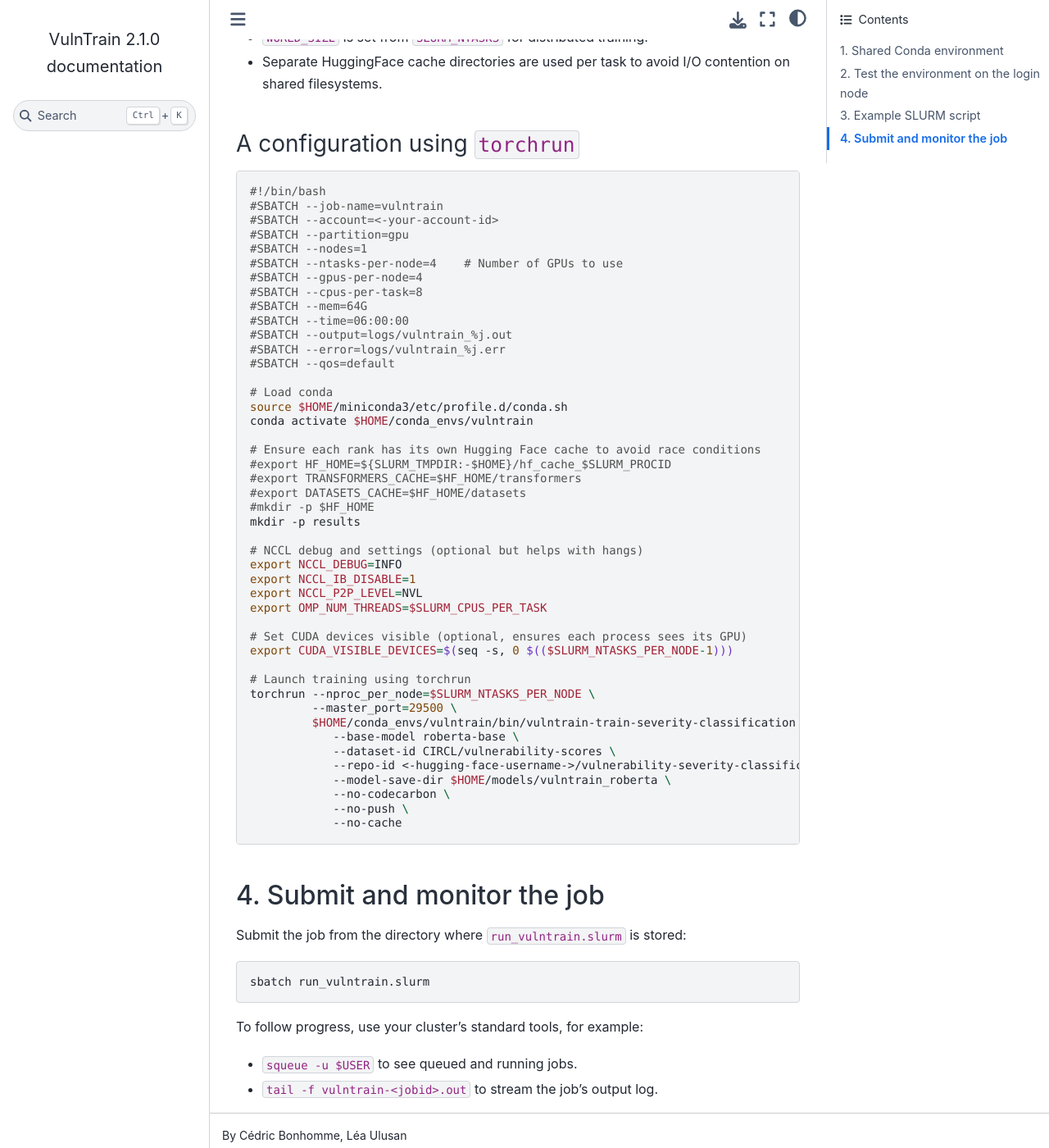
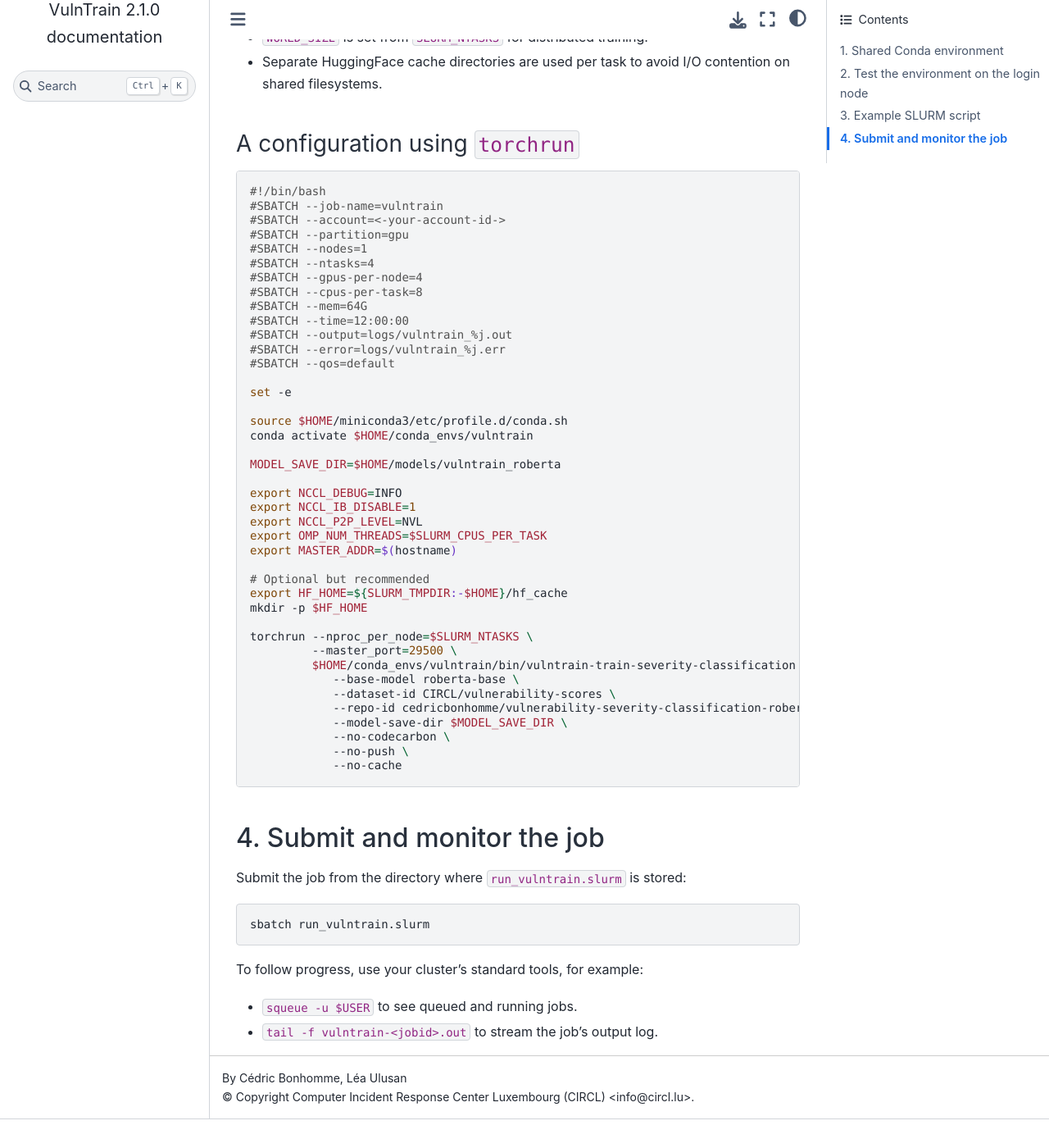
Before and after one commit to vulnerability-lookup/VulnTrain, a Sphinx documentation site: the page built from docs/hpc.md, in a window 1280 px wide and 1400 px high, scrolled down 2843 px. Shown: the whole window at 82% size. Built offline with Sphinx 7.4.7 and the Sphinx Book theme 1.1.4, drawn with Linux system fonts in a browser that asks for light colours; after the commit the page ends 4208 px from its top, so only the background shows below that.

Commit message:
chg: [documentation] Updated SLURM script using torchrun for EU-HPC.

````diff
--- a/docs/hpc.md
+++ b/docs/hpc.md
@@ -148,46 +148,42 @@ Key points:
 ```bash
 #!/bin/bash
 #SBATCH --job-name=vulntrain
-#SBATCH --account=<-your-account-id>
+#SBATCH --account=<-your-account-id->
 #SBATCH --partition=gpu
 #SBATCH --nodes=1
-#SBATCH --ntasks-per-node=4    # Number of GPUs to use
+#SBATCH --ntasks=4
 #SBATCH --gpus-per-node=4
 #SBATCH --cpus-per-task=8
 #SBATCH --mem=64G
-#SBATCH --time=06:00:00
+#SBATCH --time=12:00:00
 #SBATCH --output=logs/vulntrain_%j.out
 #SBATCH --error=logs/vulntrain_%j.err
 #SBATCH --qos=default
 
-# Load conda
+set -e
+
 source $HOME/miniconda3/etc/profile.d/conda.sh
 conda activate $HOME/conda_envs/vulntrain
 
-# Ensure each rank has its own Hugging Face cache to avoid race conditions
-#export HF_HOME=${SLURM_TMPDIR:-$HOME}/hf_cache_$SLURM_PROCID
-#export TRANSFORMERS_CACHE=$HF_HOME/transformers
-#export DATASETS_CACHE=$HF_HOME/datasets
-#mkdir -p $HF_HOME
-mkdir -p results
+MODEL_SAVE_DIR=$HOME/models/vulntrain_roberta
 
-# NCCL debug and settings (optional but helps with hangs)
 export NCCL_DEBUG=INFO
 export NCCL_IB_DISABLE=1
 export NCCL_P2P_LEVEL=NVL
 export OMP_NUM_THREADS=$SLURM_CPUS_PER_TASK
+export MASTER_ADDR=$(hostname)
 
-# Set CUDA devices visible (optional, ensures each process sees its GPU)
-export CUDA_VISIBLE_DEVICES=$(seq -s, 0 $(($SLURM_NTASKS_PER_NODE-1)))
+# Optional but recommended
+export HF_HOME=${SLURM_TMPDIR:-$HOME}/hf_cache
+mkdir -p $HF_HOME
 
-# Launch training using torchrun
-torchrun --nproc_per_node=$SLURM_NTASKS_PER_NODE \
+torchrun --nproc_per_node=$SLURM_NTASKS \
          --master_port=29500 \
          $HOME/conda_envs/vulntrain/bin/vulntrain-train-severity-classification \
             --base-model roberta-base \
             --dataset-id CIRCL/vulnerability-scores \
-            --repo-id <-hugging-face-username->/vulnerability-severity-classification-roberta-base \
-            --model-save-dir $HOME/models/vulntrain_roberta \
+            --repo-id cedricbonhomme/vulnerability-severity-classification-roberta-base \
+            --model-save-dir $MODEL_SAVE_DIR \
             --no-codecarbon \
             --no-push \
             --no-cache
````
